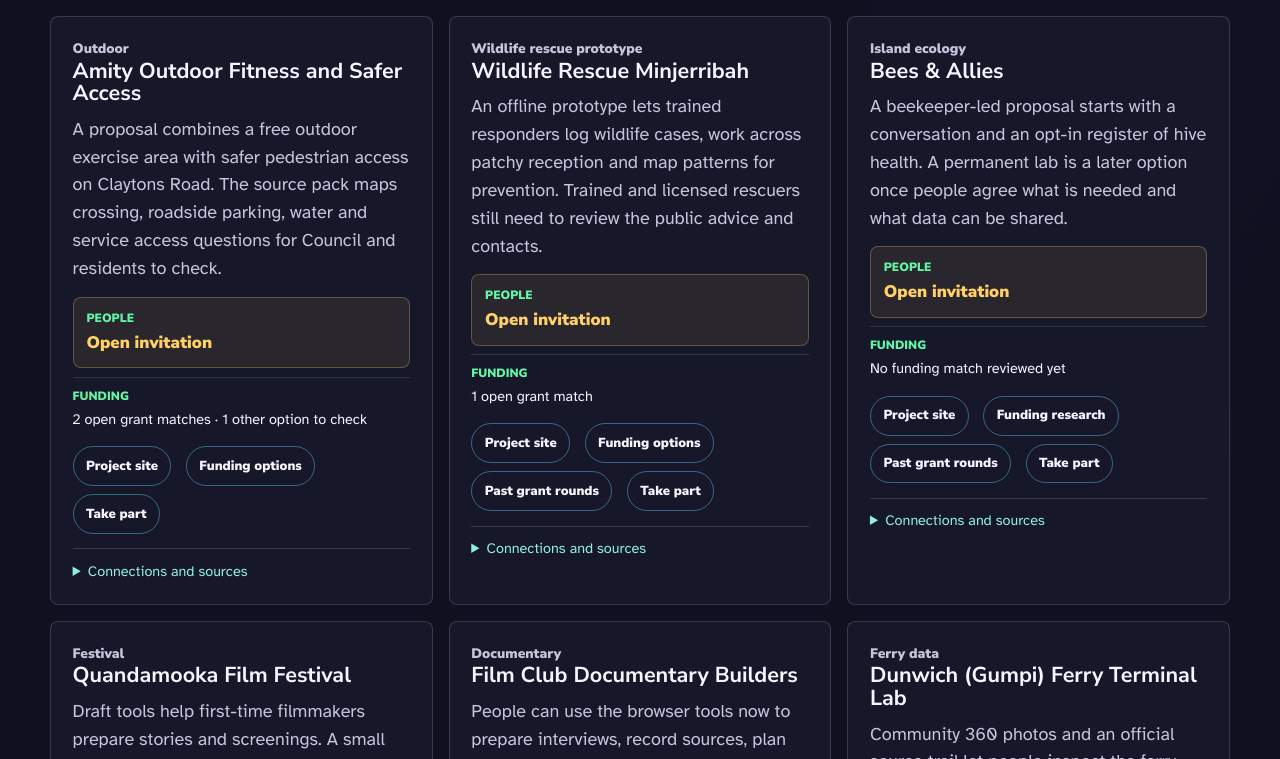
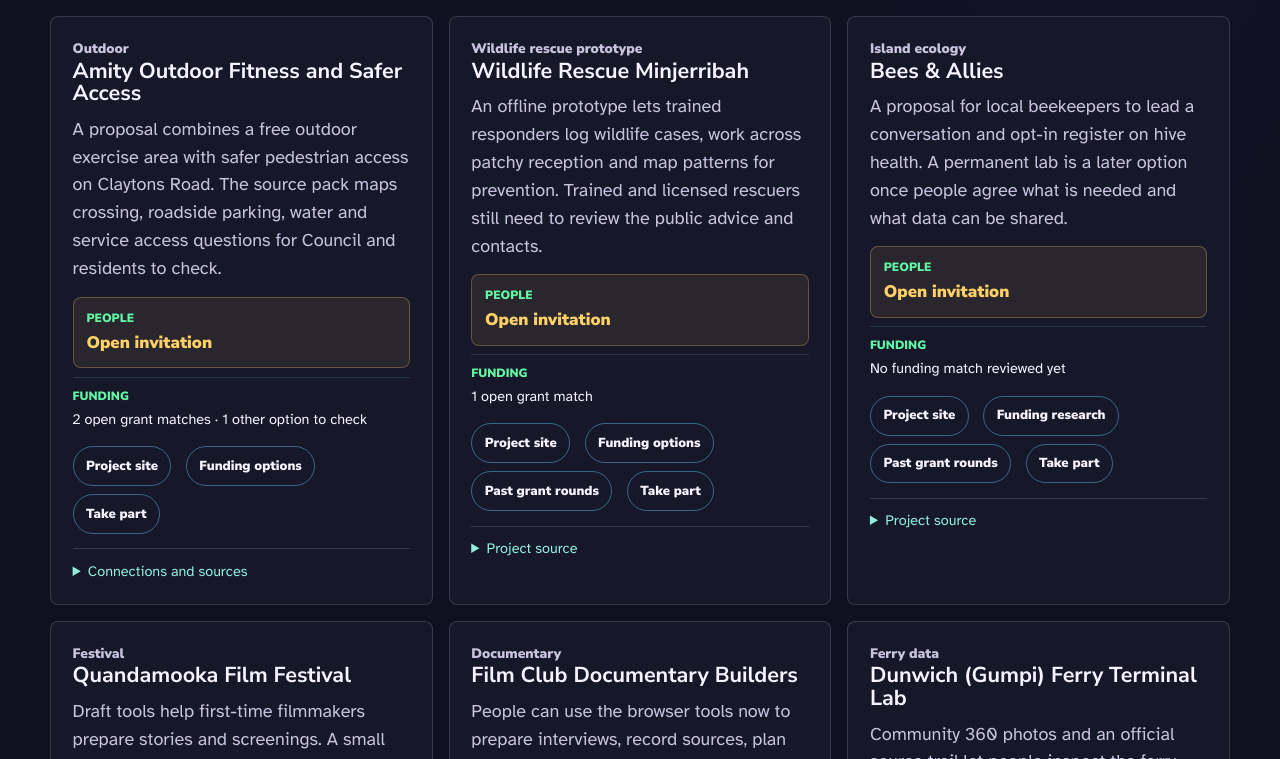
Before and after one commit to auraofintelligence/stradbroke-grants-lab, a plain HTML site: page ledger-projects.html in a window 1280 px wide. Shown: the part 4089-4848 px from the top of the page. Drawn offline with Linux system fonts and the light colour scheme.

Commit message:
Require evidence for public Grants Lab project links

```diff
--- a/assets/app.js
+++ b/assets/app.js
@@ -554,6 +554,7 @@ async function renderLedgerProjects() {
   const projectOrder = new Map(projectReview.profiles.map((profile, index) => [profile.project_key, index]));
   const connectionsByKey = new Map(projects.map((project) => [project.project_key, []]));
   for (const connection of projectReview.connections) {
+    if (connection.kind !== "documented") continue;
     const from = projectsByKey.get(connection.from);
     const to = projectsByKey.get(connection.to);
     if (!from || !to) continue;
@@ -615,9 +616,9 @@ async function renderLedgerProjects() {
     const parts = profile || connections.length ? `<details class="archive-projects project-connections">
       <summary>${connections.length ? "Connections and sources" : "Project source"}</summary>
       ${profile ? `<p><a href="${escapeHtml(profile.source_url)}">Read about this work</a></p>` : ""}
-      ${connections.length ? `<ul class="resource-links">${connections.map(({ project, note, kind, source_url: sourceUrl }) => `<li>
+      ${connections.length ? `<ul class="resource-links">${connections.map(({ project, note, source_url: sourceUrl }) => `<li>
         <a href="${escapeHtml(projectHref(project.project_key))}">${escapeHtml(project.title)}</a>
-        <p>${kind === "possible" ? "<strong>Possible use.</strong> " : ""}${escapeHtml(note)}
+        <p>${escapeHtml(note)}
           <a href="${escapeHtml(sourceUrl)}" aria-label="Source for the link to ${escapeHtml(project.title)}">Source</a>
         </p>
       </li>`).join("")}</ul>` : ""}
--- a/data/project-connections.json
+++ b/data/project-connections.json
@@ -99,7 +99,7 @@
     {
       "project_key": "bees-and-allies",
       "group": "local",
-      "summary": "A beekeeper-led proposal starts with a conversation and an opt-in register of hive health. A permanent lab is a later option once people agree what is needed and what data can be shared.",
+      "summary": "A proposal for local beekeepers to lead a conversation and opt-in register on hive health. A permanent lab is a later option once people agree what is needed and what data can be shared.",
       "source_url": "https://auraofintelligence.github.io/bees-and-allies/local-hives.html"
     },
     {
@@ -404,13 +404,6 @@
       "source_url": "https://auraofintelligence.github.io/shared-table-initiative/noticeboard.html"
     },
     {
-      "from": "straddie-noticeboard-network",
-      "to": "plfc-community-platform",
-      "note": "The noticeboard includes a draft junior fishing clinic notice for club screens, with only public details appearing in the example.",
-      "kind": "documented",
-      "source_url": "https://github.com/auraofintelligence/straddie-noticeboard-network/blob/main/noticeboard/feeds/plfc-junior-clinic.md"
-    },
-    {
       "from": "community-club-builder-sandy-sports",
       "to": "ballow-road-sand-screen-hub",
       "note": "The sports club toolkit uses Ballow Road as a possible site context while the club’s ownership and permissions are worked out separately.",
@@ -558,13 +551,6 @@
       "source_url": "https://auraofintelligence.github.io/straddie-makerspace-lab/network.html#links-title"
     },
     {
-      "from": "straddie-noticeboard-network",
-      "to": "dunwich-gumpi-ferry-terminal-lab",
-      "note": "The Noticeboard has a draft Dunwich ferry screen for verified transport updates, public events and text-only fallback. The terminal lab supplies an evidence viewer, with no screen installation documented.",
-      "kind": "documented",
-      "source_url": "https://github.com/auraofintelligence/straddie-noticeboard-network/blob/main/noticeboard/devices/dunwich-ferry-kiosk.md"
-    },
-    {
       "from": "dunwich-gumpi-ferry-terminal-lab",
       "to": "ready-s-e-t-co-op-trust-hub",
       "note": "The ferry lab names the Trust Hub as a way to turn public evidence work into local training, media and jobs.",
@@ -605,13 +591,6 @@
       "note": "A first roof and power-use audit could help size backup loads for kiosks and emergency phones.",
       "kind": "possible",
       "source_url": "https://auraofintelligence.github.io/straddie-clean-energy-superpower/solar.html"
-    },
-    {
-      "from": "bees-and-allies",
-      "to": "straddie-twins",
-      "note": "The bee-lab proposal calls for a digital model to compare site or mobile options before choosing a building. The Straddie Twins offer a place-modelling reference.",
-      "kind": "possible",
-      "source_url": "https://auraofintelligence.github.io/bees-and-allies/island-lab.html"
     },
     {
       "from": "straddie-noticeboard-network",
--- a/ledger-projects.html
+++ b/ledger-projects.html
@@ -52,6 +52,6 @@
       </div>
     </main>
     <footer class="site-footer"></footer>
-    <script src="assets/app.js?v=20261116-back-to-top" defer></script>
+    <script src="assets/app.js?v=20261116-sourced-connections" defer></script>
   </body>
 </html>
```
Also changed, not shown: 1 other file.
